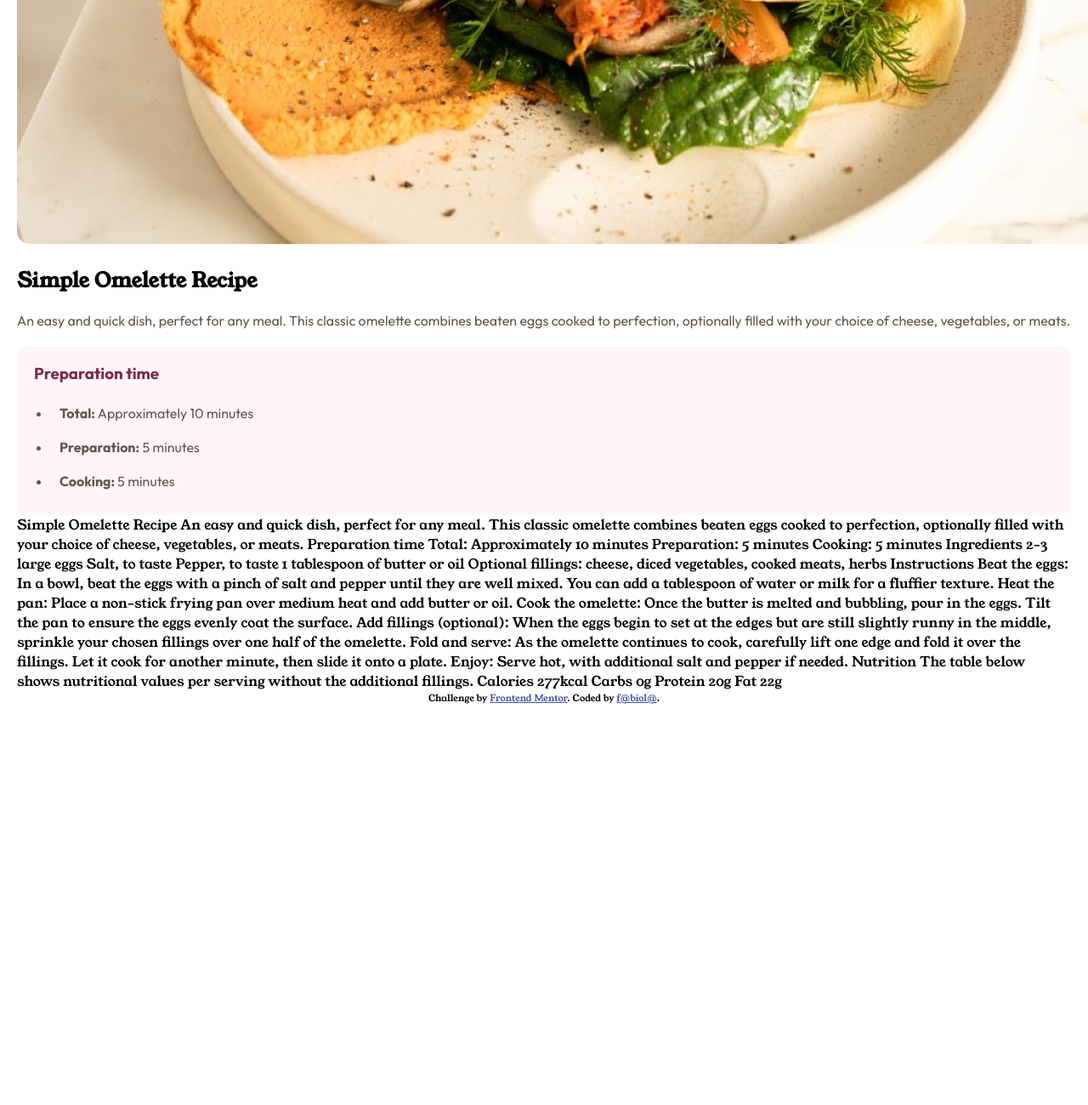
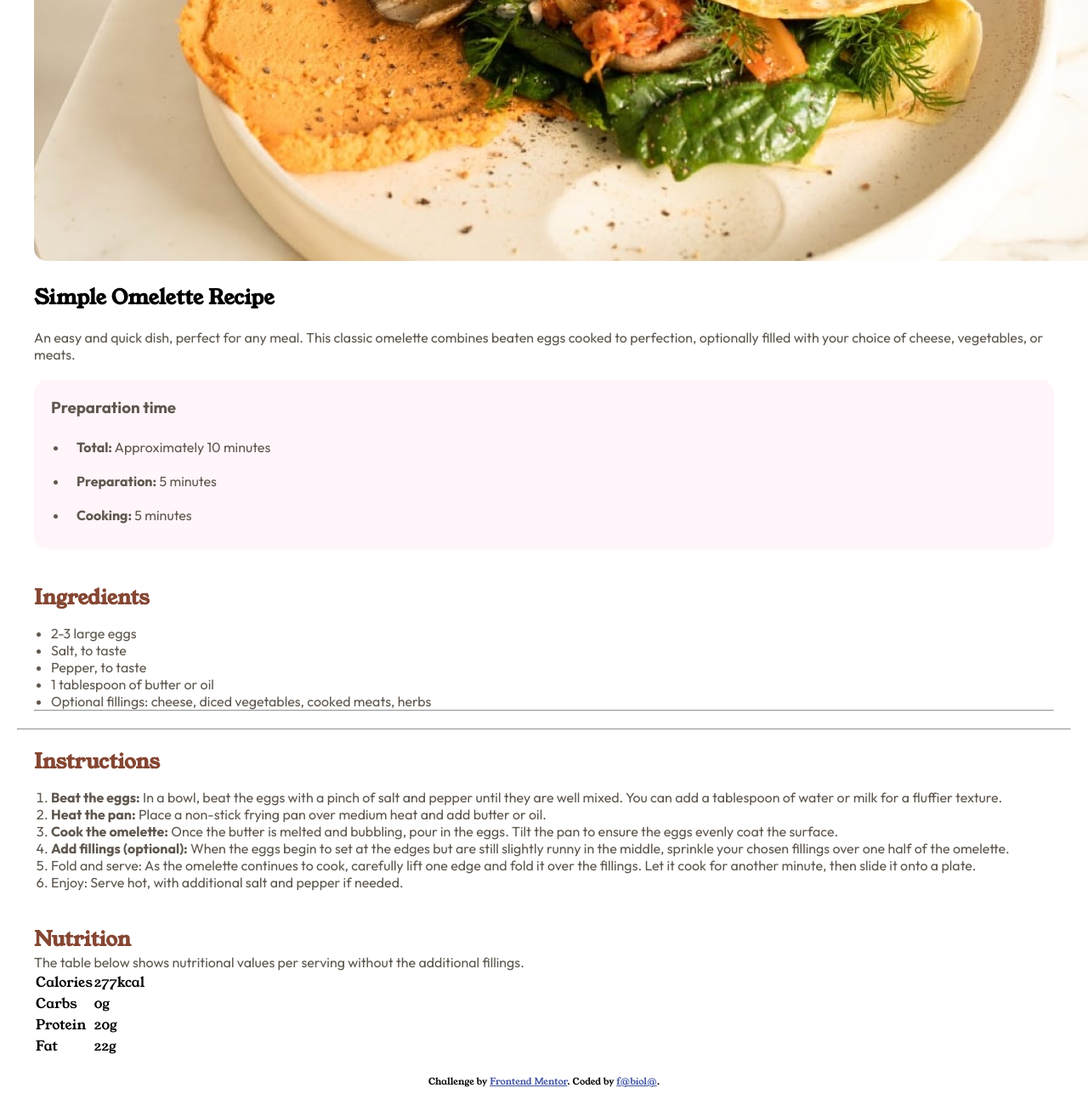
Before and after one commit to Fabiola971/SimpleOmeletteRecipe, a plain HTML site: page recipe-page-main/index.html in a window 1280 px wide. Shown: the part 333-1633 px from the top of the page at 85% size. Before the commit the page ends 1182 px from the top, so only its background shows below. Drawn offline with Linux system fonts and the light colour scheme.

Commit message:
html + css

```diff
--- a/recipe-page-main/index.html
+++ b/recipe-page-main/index.html
@@ -34,62 +34,59 @@
       </ul>
     </div>
   </section>
-  <section></section>
-  <section></section>
-  <section></section>
+  <section class="ingredient">
+    <h2>Ingredients</h2>
 
-  Simple Omelette Recipe
+    <ul>
+      <li>2-3 large eggs</li>
+      <li>Salt, to taste</li>
+      <li>Pepper, to taste</li>
+      <li>1 tablespoon of butter or oil</li>
+      <li>Optional fillings: cheese, diced vegetables, cooked meats, herbs</li>
+    </ul>
+    <hr>
+  </section>
+  <hr>
+  <section class="instructions">
+    <h2>Instructions</h2>
+    <ol>
+      <li><span>Beat the eggs:</span> In a bowl, beat the eggs with a pinch of salt and pepper until they are well mixed.
+        You can add a tablespoon of water or milk for a fluffier texture.</li>
+      <li><span>Heat the pan:</span> Place a non-stick frying pan over medium heat and add butter or oil.</li>
+      <li><span>Cook the omelette:</span> Once the butter is melted and bubbling, pour in the eggs. Tilt the pan to ensure
+        the eggs evenly coat the surface.
+      </li>
+      <li><span>Add fillings  (optional):</span> When the eggs begin to set at the edges but are still slightly runny in the
+        middle, sprinkle your chosen fillings over one half of the omelette.</li>
+      <li>Fold and serve: As the omelette continues to cook, carefully lift one edge and fold it over the
+        fillings. Let it cook for another minute, then slide it onto a plate.</li>
+      <li>Enjoy: Serve hot, with additional salt and pepper if needed.
+      </li>
+    </ol>
+  </section>
+  <section class="nutrition">
+    <h2>Nutrition</h2>
+    <p>The table below shows nutritional values per serving without the additional fillings.</p>
+    <table>
+      <tr>
+        <td>Calories</td>
+        <td>277kcal</td>
+      </tr>
+      <tr>
+        <td>Carbs</td>
+        <td>0g</td>
+       </tr>
+       <tr>
+        <td>Protein</td>
+        <td>20g</td>
+       </tr>
+       <tr>
+        <td>Fat</td>
+        <td>22g</td>
+       </tr>
 
-  An easy and quick dish, perfect for any meal. This classic omelette combines beaten eggs cooked
-  to perfection, optionally filled with your choice of cheese, vegetables, or meats.
-
-  Preparation time
-
-  Total: Approximately 10 minutes
-  Preparation: 5 minutes
-  Cooking: 5 minutes
-
-  Ingredients
-
-  2-3 large eggs
-  Salt, to taste
-  Pepper, to taste
-  1 tablespoon of butter or oil
-  Optional fillings: cheese, diced vegetables, cooked meats, herbs
-
-  Instructions
-
-  Beat the eggs: In a bowl, beat the eggs with a pinch of salt and pepper until they are well mixed.
-  You can add a tablespoon of water or milk for a fluffier texture.
-
-  Heat the pan: Place a non-stick frying pan over medium heat and add butter or oil.
-
-  Cook the omelette: Once the butter is melted and bubbling, pour in the eggs. Tilt the pan to ensure
-  the eggs evenly coat the surface.
-
-  Add fillings (optional): When the eggs begin to set at the edges but are still slightly runny in the
-  middle, sprinkle your chosen fillings over one half of the omelette.
-
-  Fold and serve: As the omelette continues to cook, carefully lift one edge and fold it over the
-  fillings. Let it cook for another minute, then slide it onto a plate.
-
-  Enjoy: Serve hot, with additional salt and pepper if needed.
-
-  Nutrition
-
-  The table below shows nutritional values per serving without the additional fillings.
-
-  Calories
-  277kcal
-
-  Carbs
-  0g
-
-  Protein
-  20g
-
-  Fat
-  22g
+    </table>
+  </section>
 
   <div class="attribution">
     Challenge by <a href="https://www.frontendmentor.io?ref=challenge" target="_blank">Frontend Mentor</a>.
--- a/recipe-page-main/style.css
+++ b/recipe-page-main/style.css
@@ -10,13 +10,25 @@ body{
     padding: 20px;
 }
 
-h3{
+h3, h2{
     color: hsl(14, 45%, 36%);
+}
+
+hr{
+    color: ;
 }
 
 p, h3, li{
     font-family: "Outfit", sans-serif;
     color:hsl(30, 10%, 34%);
+}
+
+section, .preparation{
+    padding: 20px;
+}
+
+span{
+    font-weight: bold;
 }
 
 /*******************HEADER******************/
@@ -38,11 +50,11 @@ p, h3, li{
 
 .preparation{
     background-color: hsl(330, 100%, 98%);
-    padding: 20px;
 }
 
 .preparation h3, .preparation ul{
-    color: hsl(332, 51%, 32%);
+    text-decoration-color:  hsl(332, 51%, 32%);
+    -moz-text-decoration-color:  hsl(332, 51%, 32%);
 }
 
 .preparation ul{
@@ -54,6 +66,9 @@ p, h3, li{
     padding: 10px;
 }
 
-.preparation span{
-    font-weight: bold;
+/******************INGREDIENTS******/
+ul, ol{
+    padding-left: 20px;
+    padding-top: 15px;
+
 }
```
